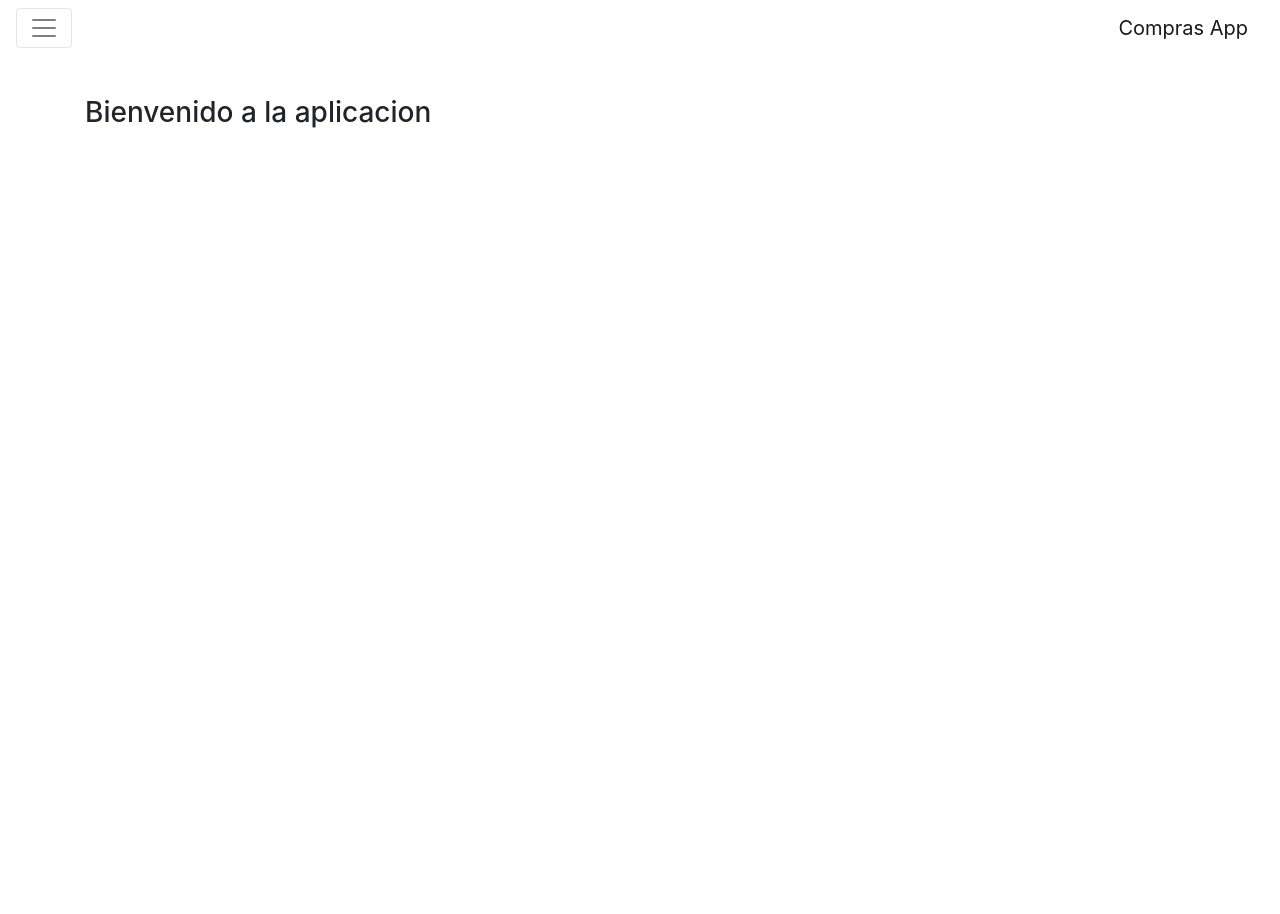
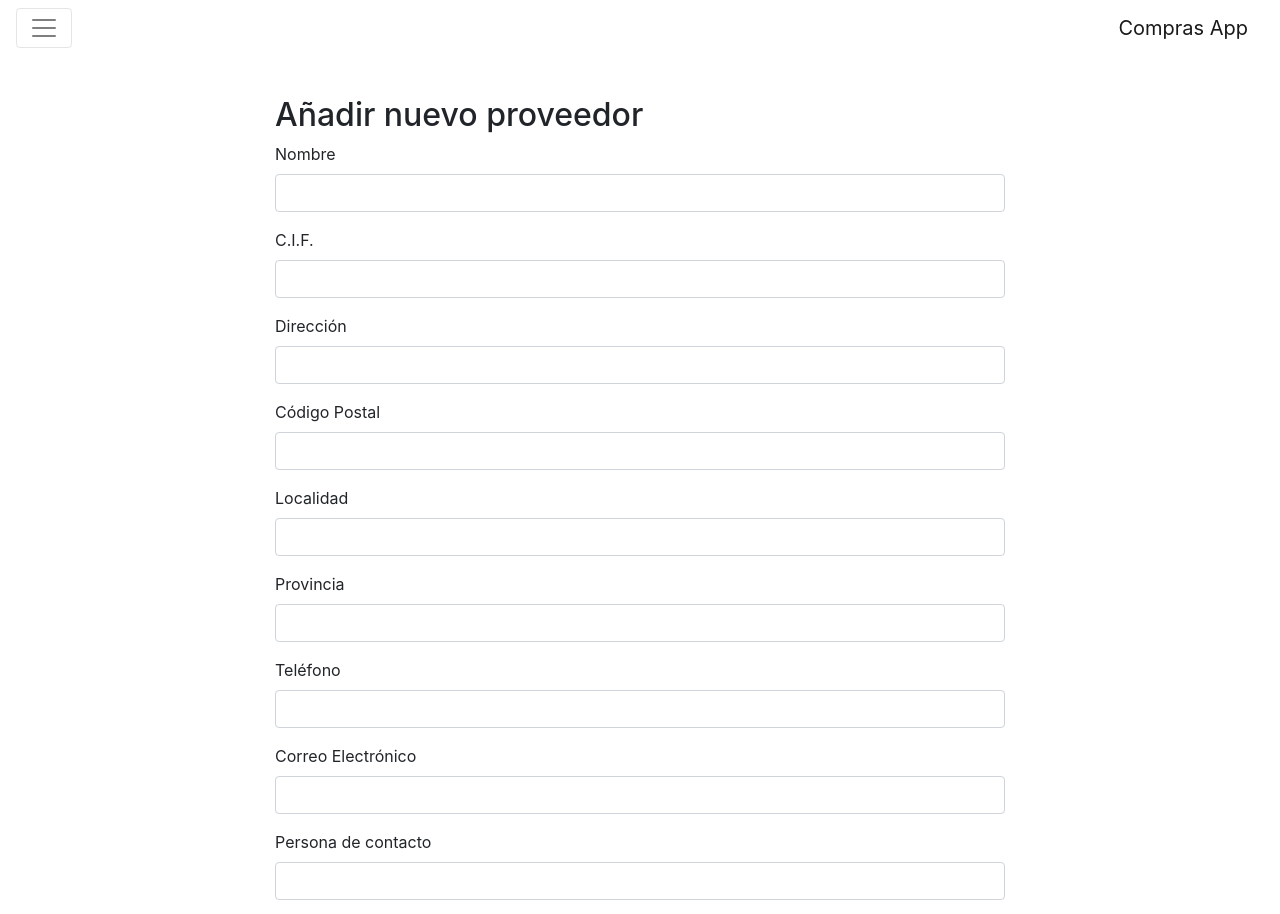
Before and after one commit to saul9402/appCompras, an Angular app: page /addprovee in a window 1280 px wide. Shown: the top 914 px of the page. Before the commit the page ends 800 px from the top, so only its background shows below. Built offline with nearby package versions, Linux system fonts and the light colour scheme.

Commit message:
Template Driven
Se agrega formulario para usar template driven que se usa para manejar los datos desde el html junto con el componente

```diff
--- /dev/null
+++ b/src/app/proveedores/addprovee/addprovee.component.html
@@ -0,0 +1,91 @@
+<div class="row">
+  <div class="col col-md"></div>
+  <div class="col-10 col-md-8">
+    <h2>Añadir nuevo proveedor</h2>
+    <!--(ngSubmit) es de FormsModule que se importó en el app.module
+      onSubmit() es un metodo que nosotros creamos en el componente
+      #formpro es un id para identificar el formulario
+    -->
+    <form (ngSubmit)="onSubmit()" #formpro="ngForm">
+        <div class="form-group">
+          <label>Nombre</label>
+          <input type="text"
+                 class="form-control"
+                 id="nombre"
+                 name="nombre"
+                 ngModel><!--Se usa ngMOdel para decirle que este campo forma parte del objeto a enviar al hacer submit-->
+        </div>
+        <div class="form-group">
+          <label>C.I.F.</label>
+          <input type="text"
+                 class="form-control"
+                 id="cif"
+                 name="cif"
+                 ngModel>
+        </div>
+        <div class="form-group">
+          <label>Dirección</label>
+          <input type="text"
+                 class="form-control"
+                 id="direccion"
+                 name="direccion"
+                 ngModel>
+        </div>
+        <div class="form-group">
+          <label>Código Postal</label>
+          <input type="text"
+                 class="form-control"
+                 id="cp"
+                 name="cp"
+                 ngModel>
+        </div>
+        <div class="form-group">
+          <label>Localidad</label>
+          <input type="text"
+                 class="form-control"
+                 id="localidad"
+                 name="localidad"
+                 ngModel>
+        </div>
+        <div class="form-group">
+          <label>Provincia</label>
+          <input type="text"
+                 class="form-control"
+                 id="provincia"
+                 name="provincia"
+                 ngModel>
+        </div>
+        <div class="form-group">
+          <label>Teléfono</label>
+          <input type="number"
+                 class="form-control"
+                 id="telefono"
+                 name="telefono"
+                 ngModel>
+        </div>
+        <div class="form-group">
+          <label>Correo Electrónico</label>
+          <input type="text"
+                 class="form-control"
+                 id="email"
+                 name="email"
+                 ngModel>
+        </div>
+        <div class="form-group">
+          <label>Persona de contacto</label>
+          <input type="text"
+                 class="form-control"
+                 id="contacto"
+                 name="contacto"
+                 ngModel>
+        </div>
+      <button type="submit"
+                    class="btn btn-success">
+                    Añadir Proveedor</button>
+     </form>
+    <hr>
+    <pre>{{ proveedor | json }}</pre>
+    <hr>
+  </div>
+  <div class="col col-md"></div>
+</div>
--- /dev/null
+++ b/src/app/proveedores/addprovee/addprovee.component.ts
@@ -0,0 +1,44 @@
+import { Component, OnInit, ViewChild } from '@angular/core';
+import { NgForm } from '@angular/forms';
+
+@Component({
+  selector: 'app-addprovee',
+  templateUrl: './addprovee.component.html',
+  styleUrls: ['./addprovee.component.css']
+})
+export class AddproveeComponent implements OnInit {
+
+  //Con esto se usan los componente de angular para recibir el objeto del formulario. Se usa el id del html para enlazar el formulario con este archivo
+  @ViewChild('formpro') formpro: NgForm;
+  proveedor: any;
+
+  constructor() {
+  this.proveedor = {
+    nombre: '',
+    cif: '',
+    direccion: '',
+    cp: '',
+    localidad: '',
+    provincia:'',
+    telefono: null,
+    email: '',
+    contacto: ''}
+  }
+
+  ngOnInit() {
+  }
+
+  onSubmit(){
+    this.proveedor.nombre = this.formpro.value.nombre;
+    this.proveedor.cif = this.formpro.value.cif;
+    this.proveedor.direccion = this.formpro.value.direccion;
+    this.proveedor.cp = this.formpro.value.cp;
+    this.proveedor.localidad = this.formpro.value.localidad;
+    this.proveedor.telefono = this.formpro.value.telefono;
+    this.proveedor.email = this.formpro.value.email;
+    this.proveedor.contacto = this.formpro.value.contacto;
+
+    this.formpro.reset();
+  }
+
+}
--- a/src/app/proveedores/proveedores/proveedores.component.html
+++ b/src/app/proveedores/proveedores/proveedores.component.html
@@ -1,4 +1,5 @@
 <h3>Listado de proveedores</h3>
+<a class="btn btn-primary float-md-right" routerLink="/addprovee">Añadir nuevo proveedor</a>
 <table class="table table-bordered table-striped" style="margin-top: 40px">
 <thead>
   <tr class="filters">
```
Also changed, not shown: src/app/app.module.ts (+7 -2 lines), src/app/proveedores/addprovee/addprovee.component.css (added).
